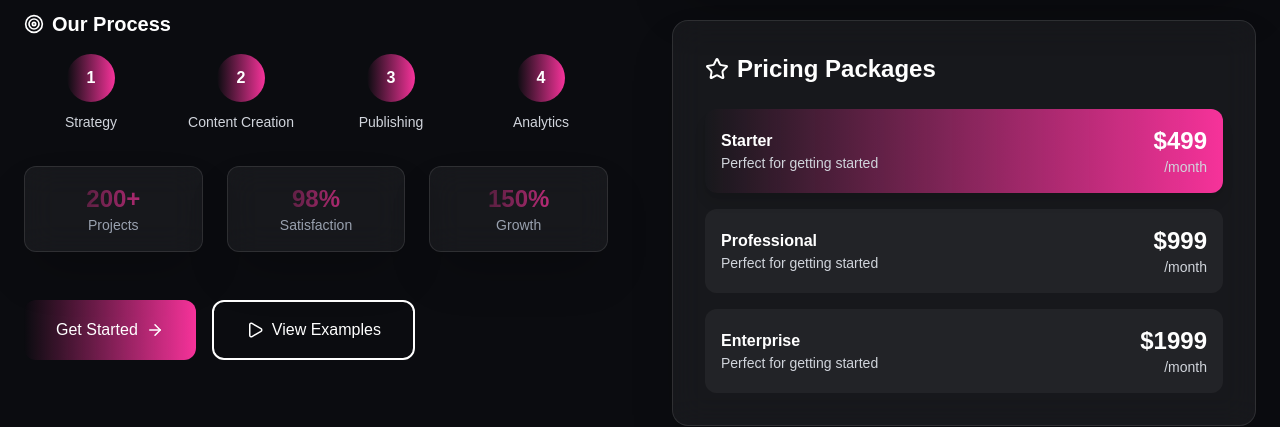
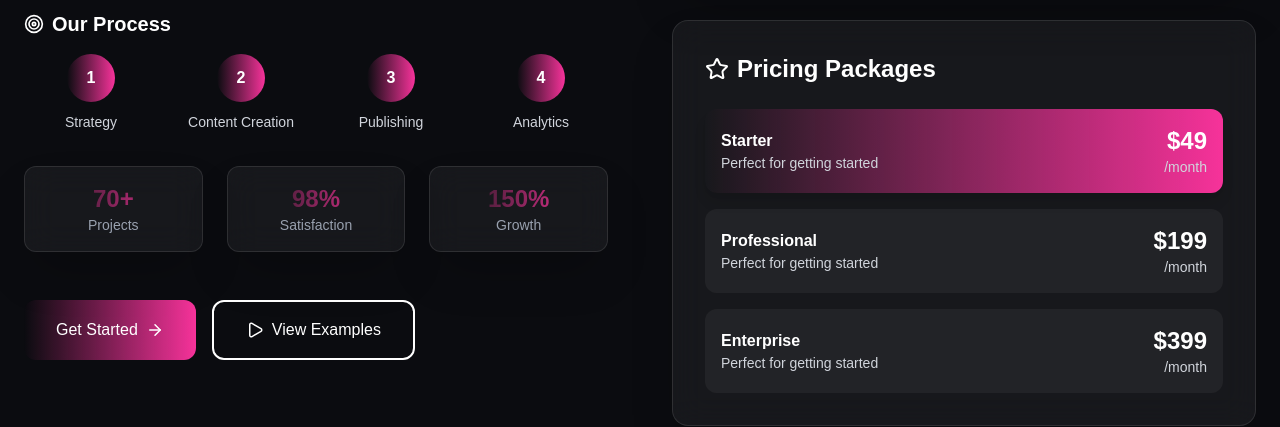
Before and after one commit to Aadarsh-Sharma-7197/Kreovix, a React (Vite) app: page /services in a window 1280 px wide. Shown: the part 960-1387 px from the top of the page. Built offline with nearby package versions, Linux system fonts and the light colour scheme.

Commit message:
minor changes

```diff
--- a/src/pages/About.jsx
+++ b/src/pages/About.jsx
@@ -84,33 +84,26 @@ const About = ({ setCursorVariant }) => {
   // Team members
   const team = [
     {
-      name: "Alex Rivera",
+      name: "Amit Kumar Yadav",
       role: "Creative Director & Founder",
       image: "https://via.placeholder.com/300x400/A259FF/FFFFFF?text=Alex+R",
       bio: "Visionary leader with 10+ years in creative direction and brand strategy.",
       skills: ["Creative Direction", "Brand Strategy", "Leadership"]
     },
     {
-      name: "Sarah Chen",
-      role: "Lead Video Editor",
+      name: "Aadarsh Sharma",
+      role: "Developer",
       image: "https://via.placeholder.com/300x400/00F5D4/FFFFFF?text=Sarah+C",
-      bio: "Award-winning video editor specializing in viral content and storytelling.",
-      skills: ["Video Editing", "Motion Graphics", "Storytelling"]
+      bio: "Developer focused on creating efficient and user friendly web solutions.",
+      skills: ["Full Stack"]
     },
     {
-      name: "Marcus Johnson",
-      role: "Senior Graphic Designer",
+      name: "Abhilasha Sharma",
+      role: "Developer",
       image: "https://via.placeholder.com/300x400/FF6B6B/FFFFFF?text=Marcus+J",
-      bio: "Brand identity expert who transforms ideas into compelling visual narratives.",
-      skills: ["Brand Design", "Typography", "Print Design"]
+      bio: "Developer who loves building smooth, modern, and user focused web expriences.",
+      skills: ["Frontend"]
     },
-    {
-      name: "Emma Rodriguez",
-      role: "Social Media Strategist",
-      image: "https://via.placeholder.com/300x400/9B59B6/FFFFFF?text=Emma+R",
-      bio: "Digital marketing maven who creates viral campaigns and engaging content.",
-      skills: ["Social Strategy", "Content Creation", "Analytics"]
-    }
   ];
 
   // Company stats
@@ -339,8 +332,9 @@ const About = ({ setCursorVariant }) => {
                 transition={{ duration: 0.8, delay: 1.2 }}
                 className="flex items-center gap-6"
               >
+                <Link to="/portfolio">
                 <motion.button
-                  className="px-8 py-4 bg-gradient-to-r from-neonPurple to-neonTeal rounded-2xl font-medium text-lg"
+                  className="px-8 py-4 border-white rounded-2xl font-medium text-lg"
                   whileHover={{ scale: 1.05, y: -2 }}
                   whileTap={{ scale: 0.95 }}
                   onMouseEnter={() => setCursorVariant && setCursorVariant('button')}
@@ -348,14 +342,7 @@ const About = ({ setCursorVariant }) => {
                 >
                   Our Portfolio
                 </motion.button>
-
-                <motion.div
-                  className="flex items-center gap-2 text-gray-400 hover:text-neonTeal transition-colors cursor-pointer"
-                  whileHover={{ x: 5 }}
-                >
-                  <Play size={16} />
-                  <span>Watch Our Journey</span>
-                </motion.div>
+              </Link>
               </motion.div>
             </motion.div>
 
@@ -643,7 +630,7 @@ const About = ({ setCursorVariant }) => {
             variants={containerVariants}
             initial="hidden"
             animate={isTeamInView ? "visible" : "hidden"}
-            className="grid grid-cols-1 md:grid-cols-2 lg:grid-cols-4 gap-8"
+            className="grid grid-cols-1 md:grid-cols-2 lg:grid-cols-3 gap-25"
           >
             {team.map((member, index) => (
               <motion.div
--- a/src/pages/Portfolio.jsx
+++ b/src/pages/Portfolio.jsx
@@ -12,6 +12,7 @@ import {
   X,
   Sparkles
 } from 'lucide-react';
+import Footer from '../components/Footer';
 
 const Portfolio = () => {
   const [activeFilter, setActiveFilter] = useState('all');
@@ -160,11 +161,7 @@ const Portfolio = () => {
               </div>
 
               {/* Type Badge */}
-              <div className="absolute top-3 right-3 px-3 py-1.5 rounded-full bg-black/80 backdrop-blur-md border border-[#00F5D4]/30">
-                <span className="text-xs font-bold text-[#83eee0] uppercase tracking-wider">
-                  {isShort ? 'Short' : isVideo ? 'Video' : 'Photo'}
-                </span>
-              </div>
+
 
               {/* Glow effect on hover */}
               <div className="absolute inset-0 opacity-0 group-hover:opacity-100 transition-opacity duration-500 pointer-events-none">
@@ -238,9 +235,9 @@ const Portfolio = () => {
               <motion.button
                 key={filter.id}
                 onClick={() => setActiveFilter(filter.id)}
-                className={`flex items-center gap-2 px-4 md:px-5 py-2.5 md:py-3 rounded-xl font-semibold text-sm transition-all duration-300 ${
+                className={`flex items-center gap-2 px-4 md:px-5 py-2.5 md:py-3 rounded-xl font-semibold text-lg transition-all duration-300 ${
                   activeFilter === filter.id
-                    ? 'bg-gradient-to-r from-[#A259FF] to-[#00F5D4] text-white shadow-lg'
+                    ? 'bg-gradient-to-r from-purple to-cyan-400 text-white shadow-lg'
                     : 'text-gray-300 hover:text-white hover:bg-white/5'
                 }`}
                 whileHover={{ scale: 1.05 }}
@@ -391,6 +388,7 @@ const Portfolio = () => {
           animation: gradient 3s ease infinite;
         }
       `}</style>
+      <Footer/>
     </div>
   );
 };
--- a/src/pages/Services.jsx
+++ b/src/pages/Services.jsx
@@ -40,11 +40,11 @@ const services = [
       "Brand Voice Development"
     ],
     packages: [
-      { name: "Starter", price: "$499", period: "/month" },
-      { name: "Professional", price: "$999", period: "/month" },
-      { name: "Enterprise", price: "$1999", period: "/month" }
+      { name: "Starter", price: "$49", period: "/month" },
+      { name: "Professional", price: "$199", period: "/month" },
+      { name: "Enterprise", price: "$399", period: "/month" }
     ],
-    stats: { projects: "200+", satisfaction: "98%", growth: "150%" },
+    stats: { projects: "70+", satisfaction: "98%", growth: "150%" },
     color: "from-neonPurple to-pink-500",
     gradient: "from-purple-900/20 to-pink-900/20",
     process: ["Strategy", "Content Creation", "Publishing", "Analytics"]
@@ -64,11 +64,11 @@ const services = [
       "UI/UX Design"
     ],
     packages: [
-      { name: "Basic", price: "$299", period: "/project" },
-      { name: "Premium", price: "$599", period: "/project" },
-      { name: "Complete", price: "$999", period: "/project" }
+      { name: "Basic", price: "$99", period: "/project" },
+      { name: "Premium", price: "$199", period: "/project" },
+      { name: "Complete", price: "$299", period: "/project" }
     ],
-    stats: { projects: "500+", satisfaction: "99%", growth: "200%" },
+    stats: { projects: "100+", satisfaction: "99%", growth: "200%" },
     color: "from-neonTeal to-blue-500",
     gradient: "from-teal-900/20 to-blue-900/20",
     process: ["Discovery", "Concept", "Design", "Refinement"]
@@ -88,11 +88,11 @@ const services = [
       "Format Optimization"
     ],
     packages: [
-      { name: "Quick Edit", price: "$199", period: "/video" },
-      { name: "Pro Edit", price: "$399", period: "/video" },
-      { name: "Cinematic", price: "$799", period: "/video" }
+      { name: "Quick Edit", price: "$79", period: "/video" },
+      { name: "Pro Edit", price: "$149", period: "/video" },
+      { name: "Cinematic", price: "$299", period: "/video" }
     ],
-    stats: { projects: "1000+", satisfaction: "97%", growth: "180%" },
+    stats: { projects: "500+", satisfaction: "97%", growth: "180%" },
     color: "from-purple-500 to-neonPurple",
     gradient: "from-purple-900/20 to-indigo-900/20",
     process: ["Review", "Edit", "Effects", "Delivery"]
@@ -112,11 +112,11 @@ const services = [
       "Live Streaming"
     ],
     packages: [
-      { name: "Half Day", price: "$799", period: "/shoot" },
-      { name: "Full Day", price: "$1299", period: "/shoot" },
-      { name: "Production", price: "$2499", period: "/shoot" }
+      { name: "Half Day", price: "$299", period: "/shoot" },
+      { name: "Full Day", price: "$699", period: "/shoot" },
+      { name: "Production", price: "$999", period: "/shoot" }
     ],
-    stats: { projects: "300+", satisfaction: "100%", growth: "220%" },
+    stats: { projects: "150+", satisfaction: "100%", growth: "220%" },
     color: "from-teal-500 to-neonTeal",
     gradient: "from-teal-900/20 to-cyan-900/20",
     process: ["Planning", "Shooting", "Editing", "Delivery"]
@@ -136,11 +136,11 @@ const services = [
       "Post-Processing"
     ],
     packages: [
-      { name: "Essential", price: "$399", period: "/session" },
-      { name: "Professional", price: "$699", period: "/session" },
-      { name: "Premium", price: "$1199", period: "/session" }
+      { name: "Essential", price: "$69", period: "/session" },
+      { name: "Professional", price: "$129", period: "/session" },
+      { name: "Premium", price: "$299", period: "/session" }
     ],
-    stats: { projects: "800+", satisfaction: "99%", growth: "190%" },
+    stats: { projects: "300+", satisfaction: "99%", growth: "190%" },
     color: "from-purple to-cyan-600",
     gradient: "from-purple-900/20 to-cyan-900/20",
     process: ["Concept", "Shoot", "Edit", "Deliver"]
@@ -160,9 +160,9 @@ const services = [
       "Post-Processing"
     ],
     packages: [
-      { name: "Essential", price: "$399", period: "/session" },
-      { name: "Professional", price: "$699", period: "/session" },
-      { name: "Premium", price: "$1199", period: "/session" }
+      { name: "Essential", price: "$159", period: "/session" },
+      { name: "Professional", price: "$329", period: "/session" },
+      { name: "Premium", price: "$479", period: "/session" }
     ],
     stats: { projects: "50+", satisfaction: "99%", growth: "190%" },
     color: "from-purple to-green-400",
@@ -573,7 +573,7 @@ const Services = () => {
       </section>
 
       {/* CTA Section */}
-      <section className="max-w-4xl mx-auto px-6 text-center">
+      <section className="max-w-4xl mx-auto px-6 text-center mb-16">
         <motion.div
           initial={{ opacity: 0, y: 50 }}
           whileInView={{ opacity: 1, y: 0 }}
```
